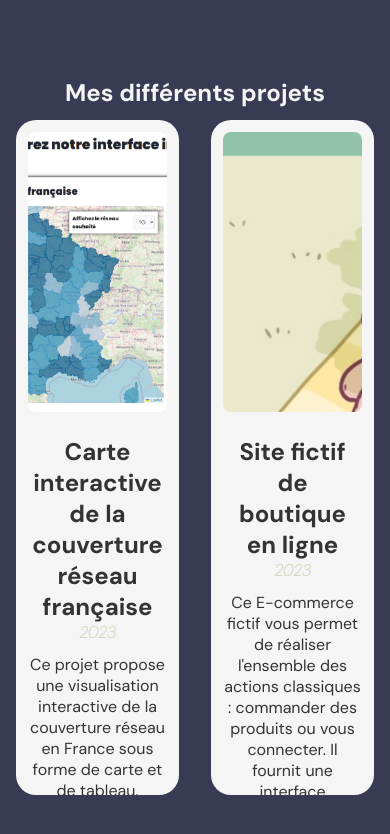
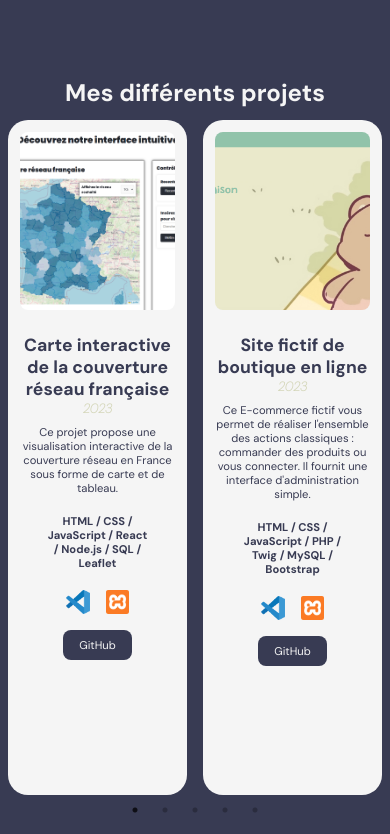
Before and after one commit to Coaraa/portfolio, a React (Vite) app: page / in a window 390 px wide. Shown: the part 1690-2524 px from the top of the page. Built offline with nearby package versions, Linux system fonts and the light colour scheme.

Commit message:
responsive carousel

```diff
--- a/src/components/Portfolio/newCarousel/Carousel.jsx
+++ b/src/components/Portfolio/newCarousel/Carousel.jsx
@@ -13,7 +13,7 @@ const data = [
       year: '2023',
       technologies: ['HTML', 'CSS', 'JavaScript', 'React', 'Node.js', 'SQL', 'Leaflet'],
       tools: ['Visual Studio Code', 'Xampp'],
-      gitLink: <a href="https://github.com/Coaraa/telecom" title="GitHub" target="_blank" rel="noopener noreferrer">Lien GitHub du projet</a>
+      gitLink: <a href="https://github.com/Coaraa/telecom" title="GitHub" target="_blank" rel="noopener noreferrer">GitHub</a>
     },
     {
       id: 2,
@@ -21,9 +21,9 @@ const data = [
       description: "Ce E-commerce fictif vous permet de réaliser l'ensemble des actions classiques : commander des produits ou vous connecter. Il fournit une interface d'administration simple.",
       image: "/carousel/boutique.png",
       year: '2023',
-      technologies: ['HTML', 'CSS', 'JavaScript', 'PHP', 'Twig', 'MySQL', 'Bootstrap 5'],
+      technologies: ['HTML', 'CSS', 'JavaScript', 'PHP', 'Twig', 'MySQL', 'Bootstrap'],
       tools: ['Visual Studio Code', 'Xampp'],
-      gitLink: <a href="https://github.com/Coaraa/shopping-bag" title="GitHub" target="_blank" rel="noopener noreferrer">Lien GitHub du projet</a>
+      gitLink: <a href="https://github.com/Coaraa/shopping-bag" title="GitHub" target="_blank" rel="noopener noreferrer">GitHub</a>
     },
     {
       id: 3,
@@ -33,7 +33,7 @@ const data = [
       year: '2024',
       technologies: ['C++', 'SFML'],
       tools: ['Visual Studio Code', 'Linux'],
-      gitLink: <a href='https://github.com/Coaraa/It-takes-IO' title='GitHub' target='_blank' rel='noopener noreferrer'>Lien GitHub du projet</a>
+      gitLink: <a href='https://github.com/Coaraa/It-takes-IO' title='GitHub' target='_blank' rel='noopener noreferrer'>GitHub</a>
     },
     {
       id: 4,
@@ -43,7 +43,7 @@ const data = [
       year: '2024',
       technologies: ['Java', 'Swing'],
       tools: ['IntelliJ IDEA'],
-      gitLink: <a href="https://github.com/Coaraa/Sokoban" title="GitHub" target="_blank" rel="noopener noreferrer">Lien GitHub du projet</a>
+      gitLink: <a href="https://github.com/Coaraa/Sokoban" title="GitHub" target="_blank" rel="noopener noreferrer">GitHub</a>
     },
     {
       id: 5,
@@ -53,14 +53,14 @@ const data = [
       year: '2024',
       technologies: ['Java', 'DatagramSocket'],
       tools: ['IntelliJ IDEA'],
-      gitLink: <a href="https://github.com/Coaraa/ChatUDP" title="GitHub" target="_blank" rel="noopener noreferrer">Lien GitHub du projet</a>
+      gitLink: <a href="https://github.com/Coaraa/ChatUDP" title="GitHub" target="_blank" rel="noopener noreferrer">GitHub</a>
     }
   ];
 
 
 function Carousel() {
   const settings = {
-    dots: false,
+    dots: true,
     infinite: true,
     speed: 500,
     slidesToShow: 2,
--- a/src/components/Portfolio/newCarousel/carousel.scss
+++ b/src/components/Portfolio/newCarousel/carousel.scss
@@ -1,15 +1,21 @@
+@import "../../../app.scss";
+
 .carousel {
     width: 100%;
 
     .slick-slide > div {
         margin: 0 1rem;
+
+        @include media(mobile) {
+            margin: 0 0.5rem;
+        }
     }
 
     .item {
         height: 80vh;
         width: 30%;
-        background-color: #f5f5f5;
-        color: #333;
+        background-color: var(--white);
+        color: var(--blue);
         border-radius: 1.25rem;
 
         .imageBox {
@@ -18,6 +24,10 @@
             display: flex;
             justify-content: center;
             align-items: center;
+
+            @include media(mobile) {
+                height: 30%;
+            }
 
             img {
                 width: 100%;
@@ -37,6 +47,14 @@
 
             h1 {
                 font-size: 1.5rem;
+
+                @include media(tablet) {
+                    font-size: 1.25rem;
+                }
+
+                @include media(mobile) {
+                    font-size: 1.1rem;
+                }
             }
 
             .year {
@@ -44,10 +62,19 @@
                 font-style: italic;
                 color: var(--light-beige);
                 margin-bottom: 0.7rem;
+
+                @include media(mobile) {
+                    font-size: 0.8rem;
+                    margin-bottom: 0.5rem;
+                }
             }
 
             p {
                 font-size: 1rem;
+
+                @include media(mobile) {
+                    font-size: 0.7rem;
+                }
             }
 
             .technologies {
@@ -56,6 +83,10 @@
                 border-radius: 0.5rem;
                 font-weight: bold;
                 color: var(--blue);
+
+                @include media(mobile) {
+                    font-size: 0.7rem;
+                }
             }
 
             .tools {
@@ -66,10 +97,19 @@
                 align-items: center;
                 gap: 1.5rem;
 
+                @include media(mobile) {
+                    gap: 1rem;
+                }
+
                 img {
                     width: 2rem;
                     height: 2rem;
                     object-fit: contain;
+
+                    @include media(mobile) {
+                        width: 1.5rem;
+                        height: 1.5rem;
+                    }
                 }
             }
 
```
